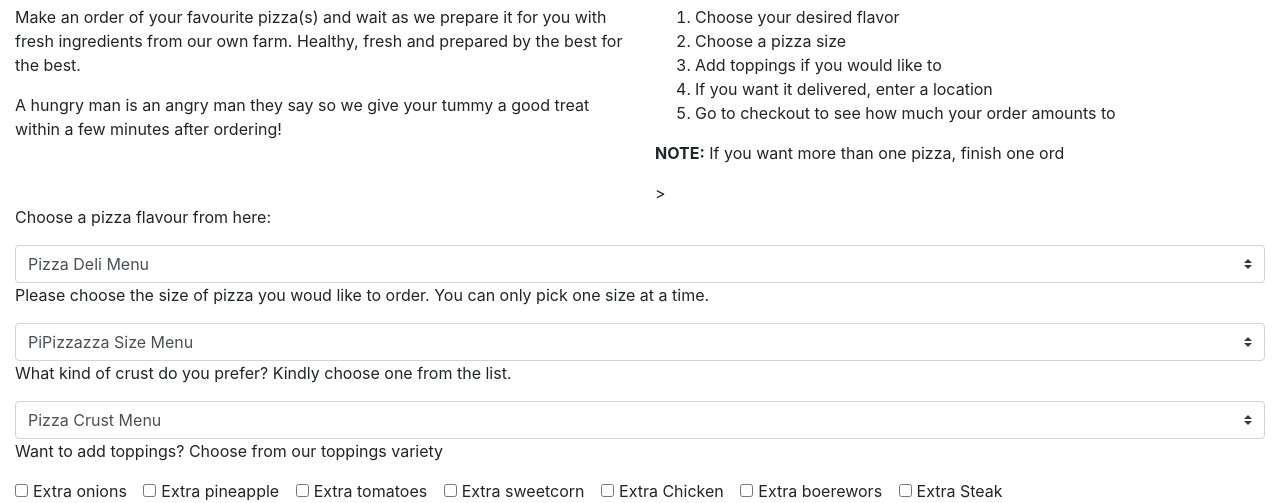
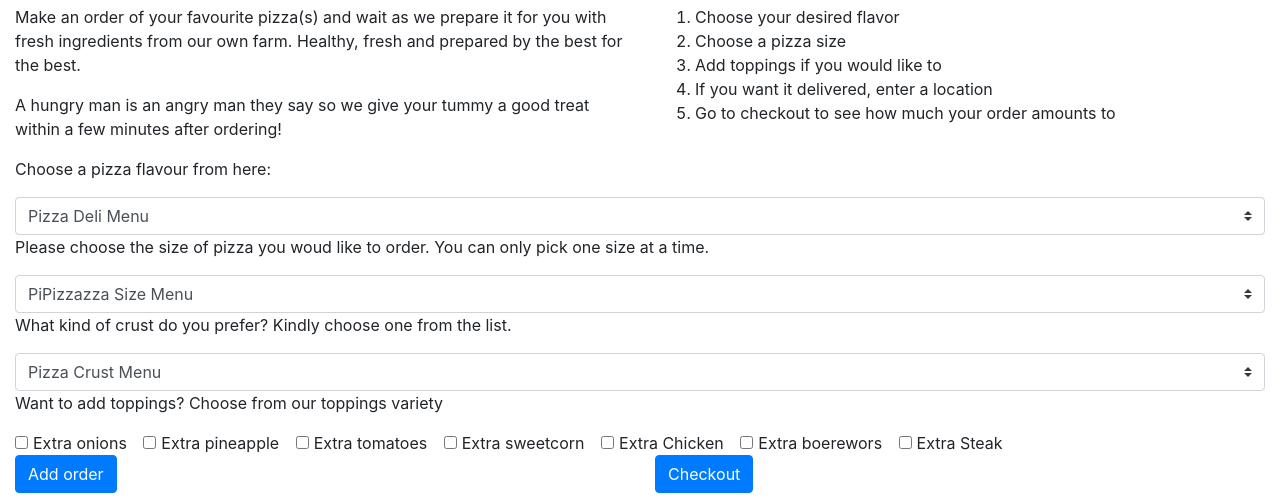
Before and after one commit to Wairimuk/pizza-deli, a plain HTML site: page index.html in a window 1280 px wide. Shown: the part 975-1478 px from the top of the page. Drawn offline with nearby package versions, Linux system fonts and the light colour scheme.

Commit message:
add checkout and add order buttons

```diff
--- a/index.html
+++ b/index.html
@@ -46,7 +46,6 @@
           <li>If you want it delivered, enter a location</li>
           <li>Go to checkout to see how much your order amounts to</li>
         </ol>
-        <p><b>NOTE:</b> If you want more than one pizza, finish one ord</p>>
       </div>
 
     </div>
@@ -108,6 +107,23 @@
     </div>
 
 
+
+    <div class="row">
+      <div class="col-6">
+        <div class="add-oder">
+          <button class="btn btn-primary" type="submit">Add order</button>
+        </div>
+      </div>
+      <div class="col-6">
+        <div class="checkout">
+          <button class="btn btn-primary" type="submit">Checkout</button>
+        </div>
+      </div>
+
+    </div>
+
+
+
   </div>
 
 
```
